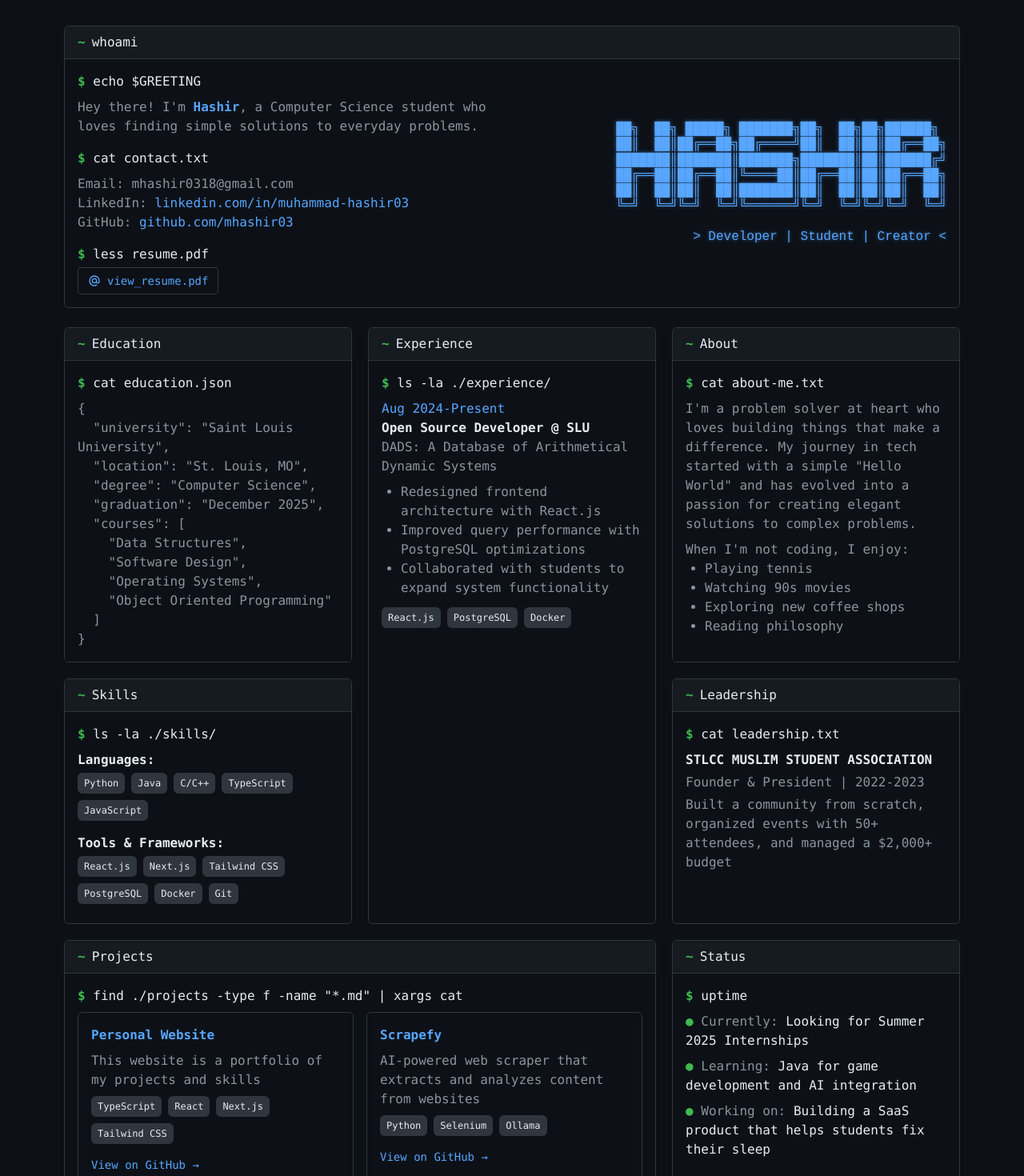
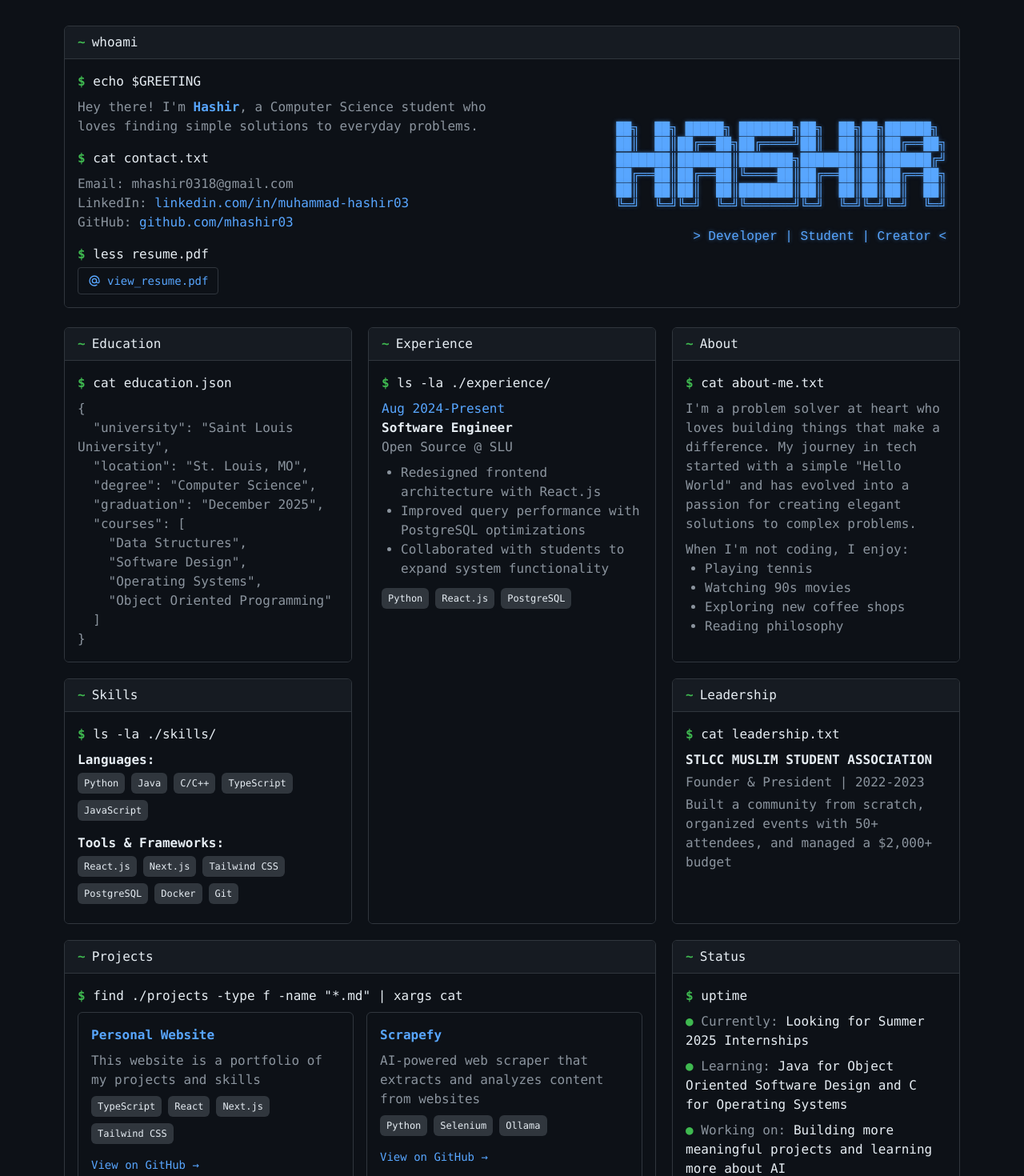
Before and after one commit to mhashir03/Portfolio, a Next.js app: page / in a window 1280 px wide. Shown: the top 1470 px of the page at 80% size. Built offline with nearby package versions, Linux system fonts and the light colour scheme.

Commit message:
updated resume april2025

```diff
--- a/src/app/page.tsx
+++ b/src/app/page.tsx
@@ -40,7 +40,7 @@ export default function Home() {
                   </p>
                   <div className="flex">
                     <a
-                      href="/resume.pdf"
+                      href="/Muhammad_Hashir_Resume.pdf"
                       target="_blank"
                       rel="noopener noreferrer"
                       className="inline-flex items-center px-3 py-1.5 bg-[#0d1117] text-[#e6edf3] rounded border border-[#30363d] hover:bg-[#161b22] hover:border-[#58a6ff] transition-colors"
@@ -120,17 +120,17 @@ export default function Home() {
             <div className="terminal-output">
               <div className="mb-4">
                 <span className="text-[#58a6ff]">Aug 2024-Present</span>
-                <div className="text-[#e6edf3] font-bold">Open Source Developer @ SLU</div>
-                <p className="text-[#8b949e]">DADS: A Database of Arithmetical Dynamic Systems</p>
+                <div className="text-[#e6edf3] font-bold">Software Engineer</div>
+                <p className="text-[#8b949e]">Open Source @ SLU</p>
                 <ul className="list-disc ml-6 text-[#8b949e] mt-2">
                   <li>Redesigned frontend architecture with React.js</li>
                   <li>Improved query performance with PostgreSQL optimizations</li>
                   <li>Collaborated with students to expand system functionality</li>
                 </ul>
                 <div className="flex flex-wrap mt-3">
+                  <span className="skill-tag">Python</span>
                   <span className="skill-tag">React.js</span>
                   <span className="skill-tag">PostgreSQL</span>
-                  <span className="skill-tag">Docker</span>
                 </div>
               </div>
             </div>
@@ -246,7 +246,7 @@ export default function Home() {
                     <span className="skill-tag">Next.js</span>
                     <span className="skill-tag">Tailwind CSS</span>
                   </div>
-                  <a href="https://github.com/mhashir03/portfolio" target="_blank" rel="noopener noreferrer" className="terminal-link text-sm block mt-2">View on GitHub →</a>
+                  <a href="https://github.com/mhashir03/Portfolio" target="_blank" rel="noopener noreferrer" className="terminal-link text-sm block mt-2">View on GitHub →</a>
                 </div>
 
                 <div className="project-card">
@@ -281,10 +281,10 @@ export default function Home() {
                 <span className="text-[#3fb950]">●</span> Currently: <span className="text-[#e6edf3]">Looking for Summer 2025 Internships</span>
               </p>
               <p className="mb-2">
-                <span className="text-[#3fb950]">●</span> Learning: <span className="text-[#e6edf3]">Java for game development and AI integration</span>
+                <span className="text-[#3fb950]">●</span> Learning: <span className="text-[#e6edf3]">Java for Object Oriented Software Design and C for Operating Systems</span>
               </p>
               <p>
-                <span className="text-[#3fb950]">●</span> Working on: <span className="text-[#e6edf3]">Building a SaaS product that helps students fix their sleep</span>
+                <span className="text-[#3fb950]">●</span> Working on: <span className="text-[#e6edf3]">Building more meaningful projects and learning more about AI</span>
               </p>
             </div>
           </div>
```
Also changed, not shown: 2 other files (tests, documents, lock files or other folders).
